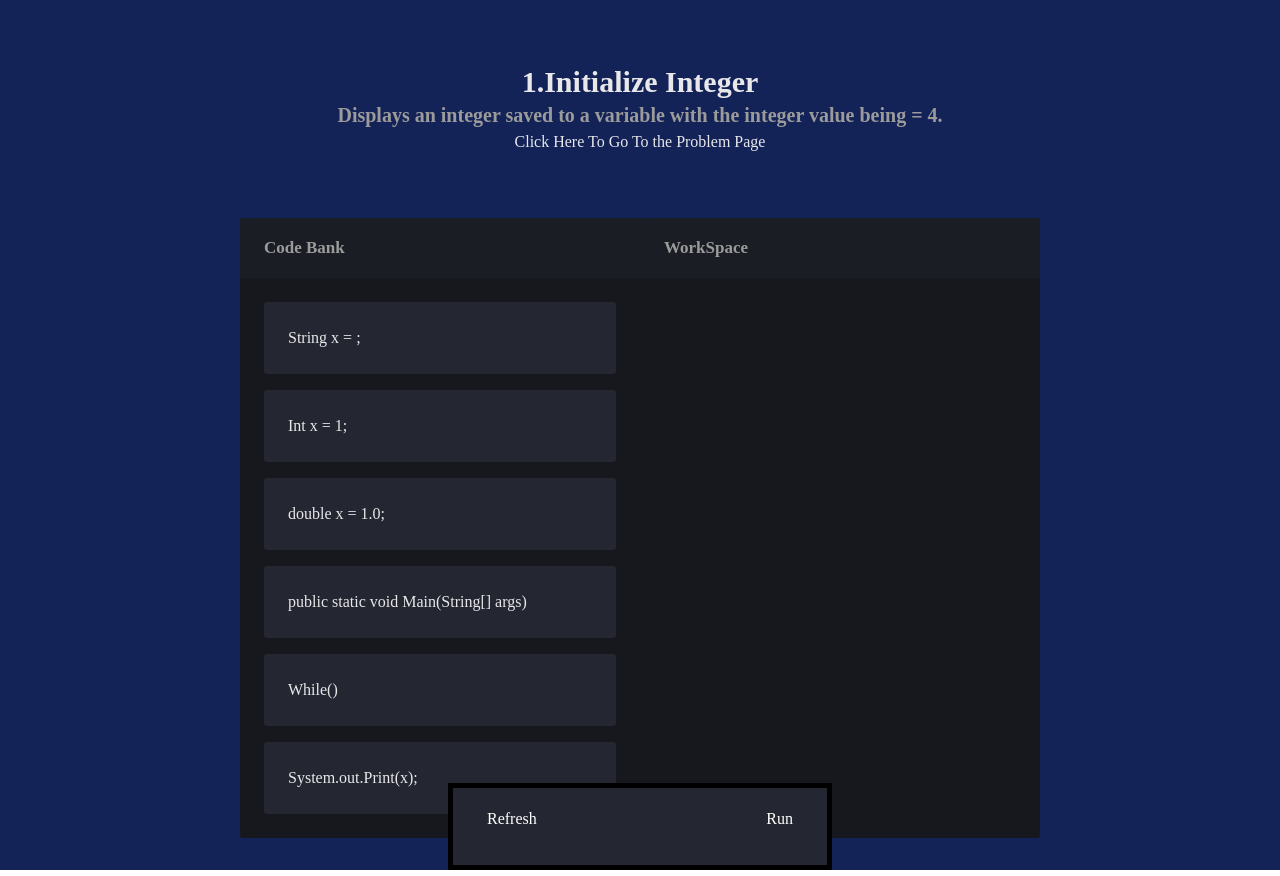
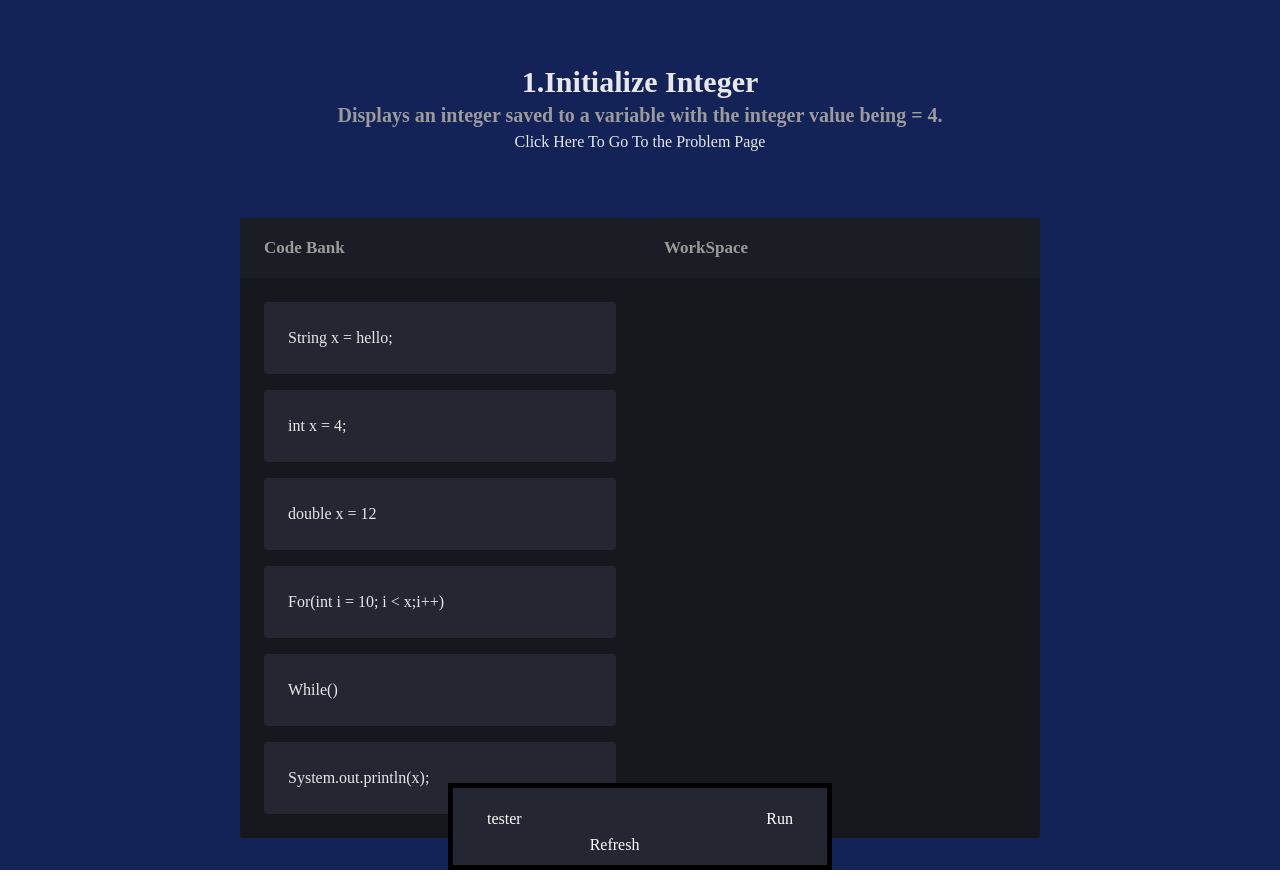
Before and after one commit to GSU-CS-Software-Engineering/2023Spring-ProgrammingPrinciplesAid, a Next.js app: page /problems/1 in a window 1280 px wide. Built offline with nearby package versions, Linux system fonts and the light colour scheme.

Commit message:
Add files via upload
Added interpreter

```diff
--- a/app/problems/[coder]/(components)/column.js
+++ b/app/problems/[coder]/(components)/column.js
@@ -2,6 +2,7 @@ import { Flex, Text } from "@chakra-ui/react";
 import React from "react";
 import { Draggable } from "react-beautiful-dnd";
 import { Droppable } from "react-beautiful-dnd";
+import { Input } from '@chakra-ui/react'
 
 const Column = ({ column, tasks }) => {
   return (
@@ -53,6 +54,7 @@ const Column = ({ column, tasks }) => {
                     {...draggableProvided.dragHandleProps}
                   >
                     <Text>{task.content}</Text>
+
                   </Flex>
                 )}
               </Draggable>
--- a/app/problems/[coder]/(components)/test.tsx
+++ b/app/problems/[coder]/(components)/test.tsx
@@ -4,6 +4,7 @@ import ColumnType from "@/common/types/ColumnType";
 import TaskType from "@/common/types/TaskType";
 import { Draggable } from "react-beautiful-dnd";
 import { Droppable } from "react-beautiful-dnd";
+import { Input } from '@chakra-ui/react'
 
 
 interface PropsType {
--- a/app/problems/[coder]/page.tsx
+++ b/app/problems/[coder]/page.tsx
@@ -10,19 +10,21 @@ import {DragDropContext} from "react-beautiful-dnd";
 import {Flex, Heading, Text} from "@chakra-ui/react";
 import Column from "@/app/problems/[coder]/(components)/column";
 import ModalComponent from '@/app/problems/[coder]/(components)/modal';
-
+import interpreter from '@/app/problems/[coder]/(components)/interpreter/interpreter.js'
+import { Input } from '@chakra-ui/react'
 import {ChakraProvider} from "@chakra-ui/provider";
 import theme from "../theme";
 
 //Loads blocks into array, need to find way to load from server
 const initialData = {
     tasks: {
-        1: {id: 1, content: "String x = ;"},
-        2: {id: 2, content: "Int x = 1;"},
-        3: {id: 3, content: "double x = 1.0;"},
-        4: {id: 4, content: "public static void Main(String[] args)"},
+        1: {id: 1, content: "String x = hello;"},
+        2: {id: 2, content: "int x = 4;"},
+        3: {id: 3, content: "double x = 12"},
+        4: {id: 4, content: "For(int i = 10; i < x;i++)"},
         5: {id: 5, content: "While()"},
-        6: {id: 6, content: "System.out.Print(x);"},
+        6: {id: 6, content: "System.out.println(x);"},
+
     },
     columns: {
         1: {
@@ -47,6 +49,7 @@ export default function Page({params}: { params: { coder: number } }) {
     const [problem, setProblem] = useState<CardResponseType>();
     const [state, setState] = useState<any>(initialData);
     const [isModalOpen, setIsModalOpen] = useState(false);
+    const [running,setOutput] = useState<any>("");
 
     useEffect(() => {
         getProblemInfo();
@@ -68,6 +71,8 @@ export default function Page({params}: { params: { coder: number } }) {
     const refresh = () =>{
         window.location.reload();
     }
+
+
     /*
     This might be implemented in the future just for testing atm
     const getTasks = () => {
@@ -156,6 +161,29 @@ export default function Page({params}: { params: { coder: number } }) {
         return newColumn;
     };
 
+    const run = ()=>{
+
+        /*Create variable to store blocks string content, then stores all blocks in workspace column in blocklist string */
+        var blocklist = '';
+        state.columns[2].taskIds.map((x:number) =>{blocklist += `${state.tasks[x].content}\n`});
+
+        /*Create undefined since the interpreter needs a second argument and has checks for undefined? */
+
+        /*Creates Interpreter object */
+        let interpreter1 = new interpreter(blocklist, undefined);
+        interpreter1.run();
+
+
+        /*Creating output  */
+        let outputArray = interpreter1.get_output();
+        console.log(outputArray);
+        const outputArray2 = outputArray.toString();
+
+        setOutput(outputArray2);
+        openModal();
+
+    }
+
     //html code
     return (
     <ChakraProvider theme={theme}>
@@ -195,19 +223,21 @@ export default function Page({params}: { params: { coder: number } }) {
             </Flex>
             <div className="container6">
                 <div className ="button1">
-                    <button onClick={openModal}><p className="subtle">Run</p></button>
+                    <button onClick={run}><p className="subtle">Run</p></button>
                     <ModalComponent isOpen={isModalOpen} onRequestClose={closeModal}>
-                        <div className="modalHeader"><h2>Output:</h2></div>
+                        <div className="modalHeader"><h2>Your Output:{running}</h2></div>
 
-                        <div className = "modalTextAnswer"><p>Incorrect output != {problem?.answer}</p></div>
+                        <div className = "modalTextAnswer"><p>Expected Output = {problem?.answer}</p></div>
                         <div className = 'modalTextEscape'><button onClick={closeModal}>Return to Editor</button></div>
 
                     </ModalComponent>
                 </div>
+                <button onClick={()=>run()}><p className = "button1">tester</p></button>
                 <div className ="button2">
 
 
                 <button onClick={refresh}><p className = "subtle">Refresh</p></button>
+
 
                 </div>
             </div>
```
